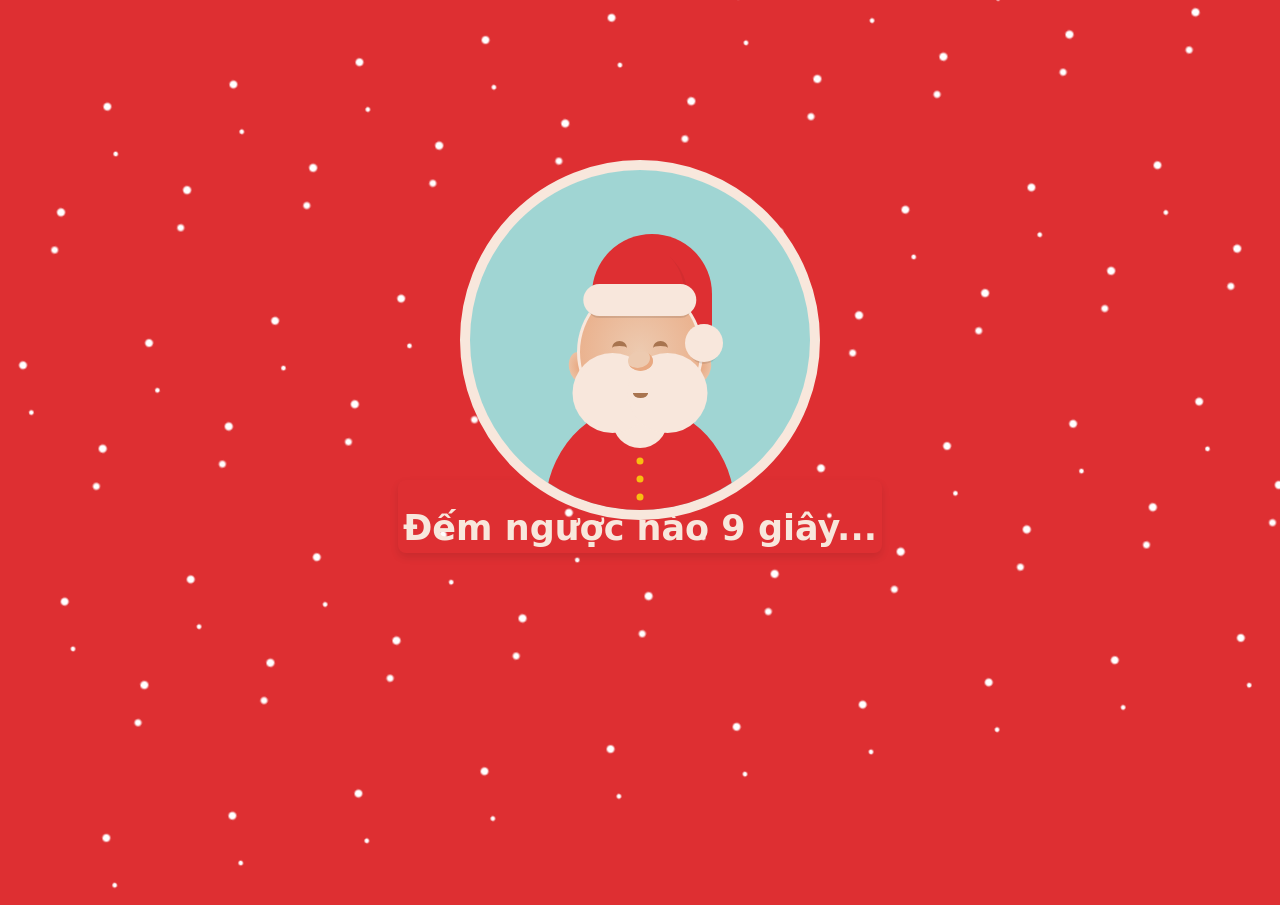
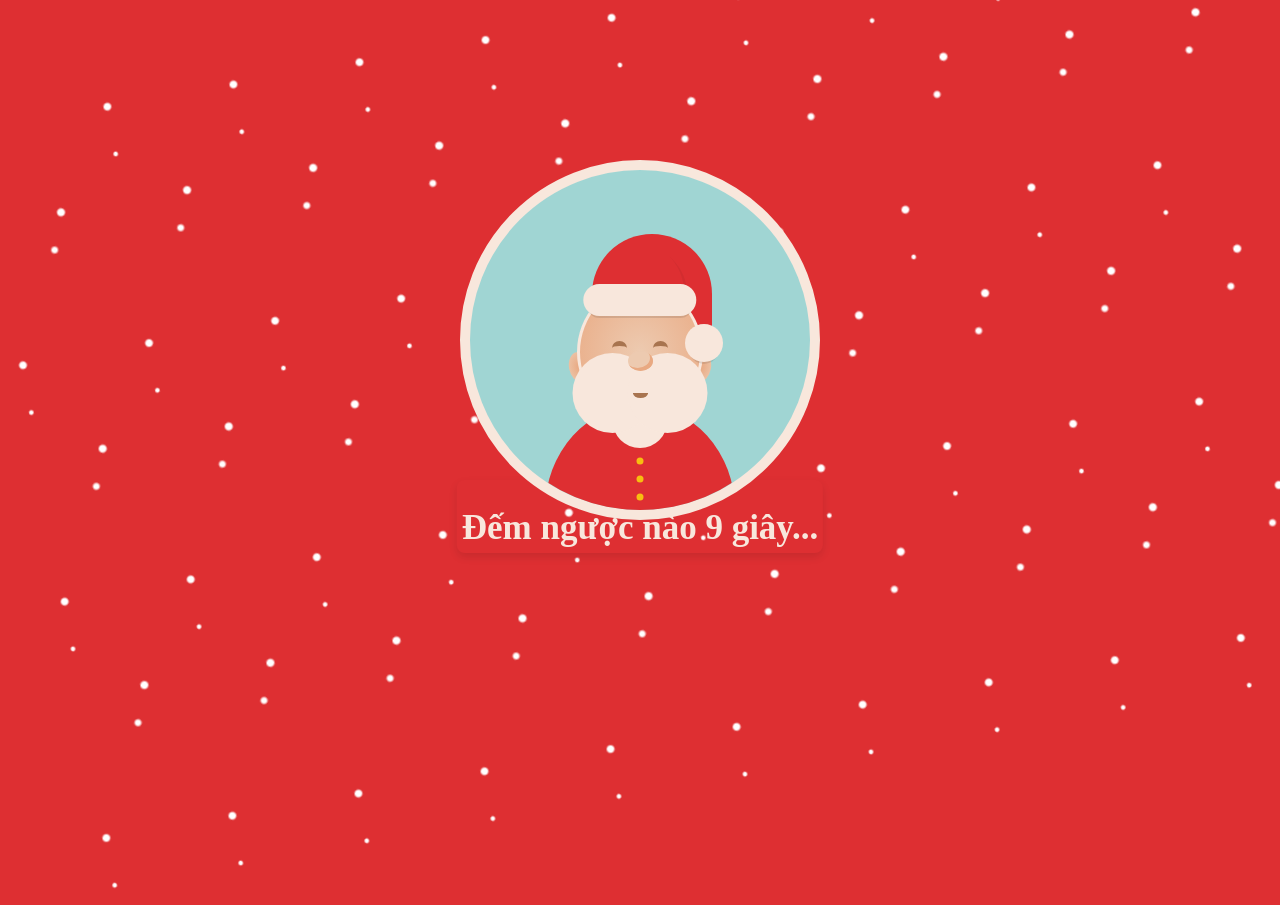
Before and after one commit to mancuong091207/web, a plain HTML site: page index.html in a window 1280 px wide. Both pictures are taken after a click on the element "Nhấn vào thư nhé !!!". Shown: the top 905 px of the page. Drawn offline with Linux system fonts and the light colour scheme.

Commit message:
Update index.html

```diff
--- a/index.html
+++ b/index.html
@@ -338,7 +338,7 @@
         -o-transform: translateX(-50%);
         transform: translateX(-50%);
         color: #f8e7dc;
-        font-family: 'Brush Script MT', cursive;
+        font-family: 'Brush Script MT';
     }
 
     .message h1 {
```
